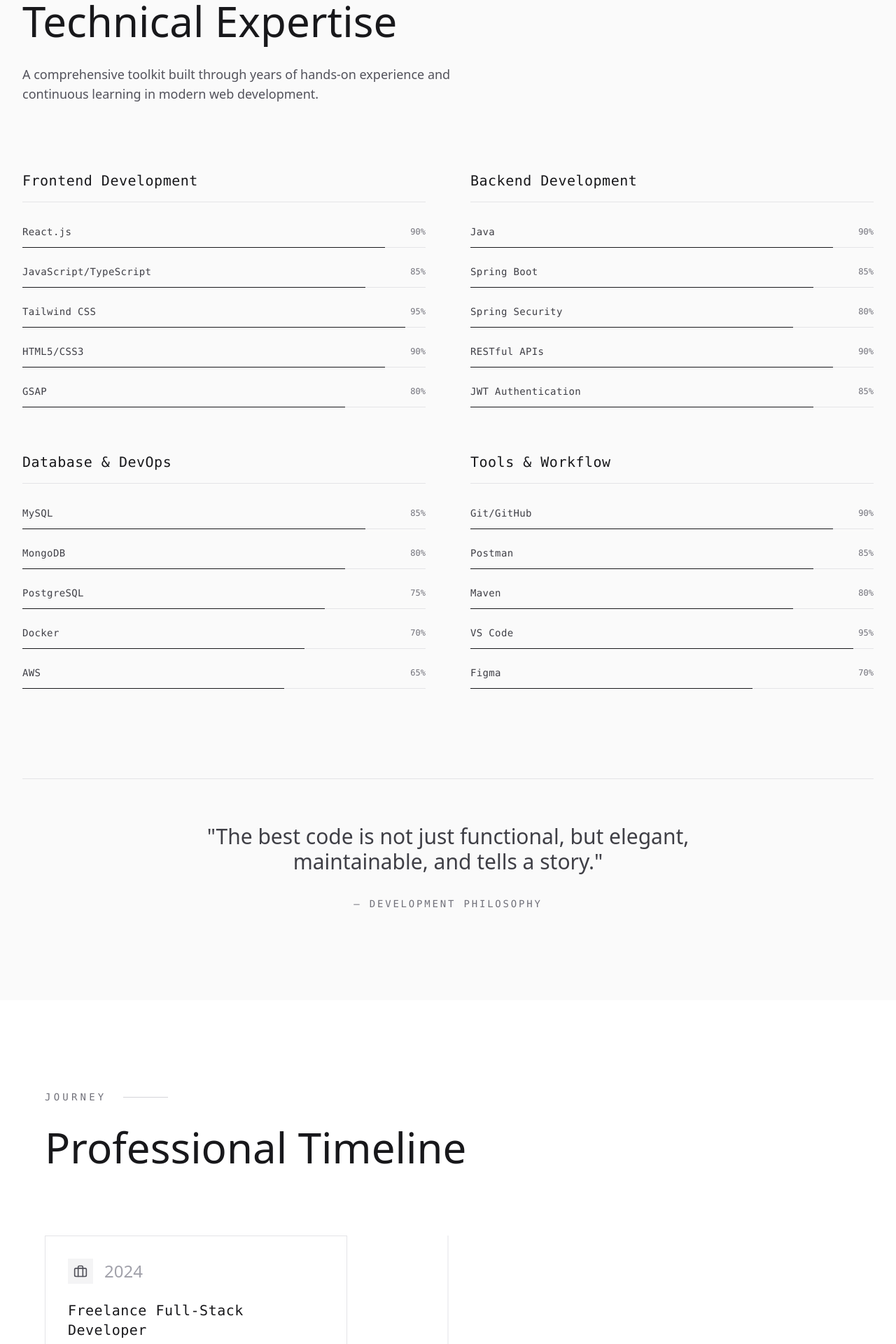
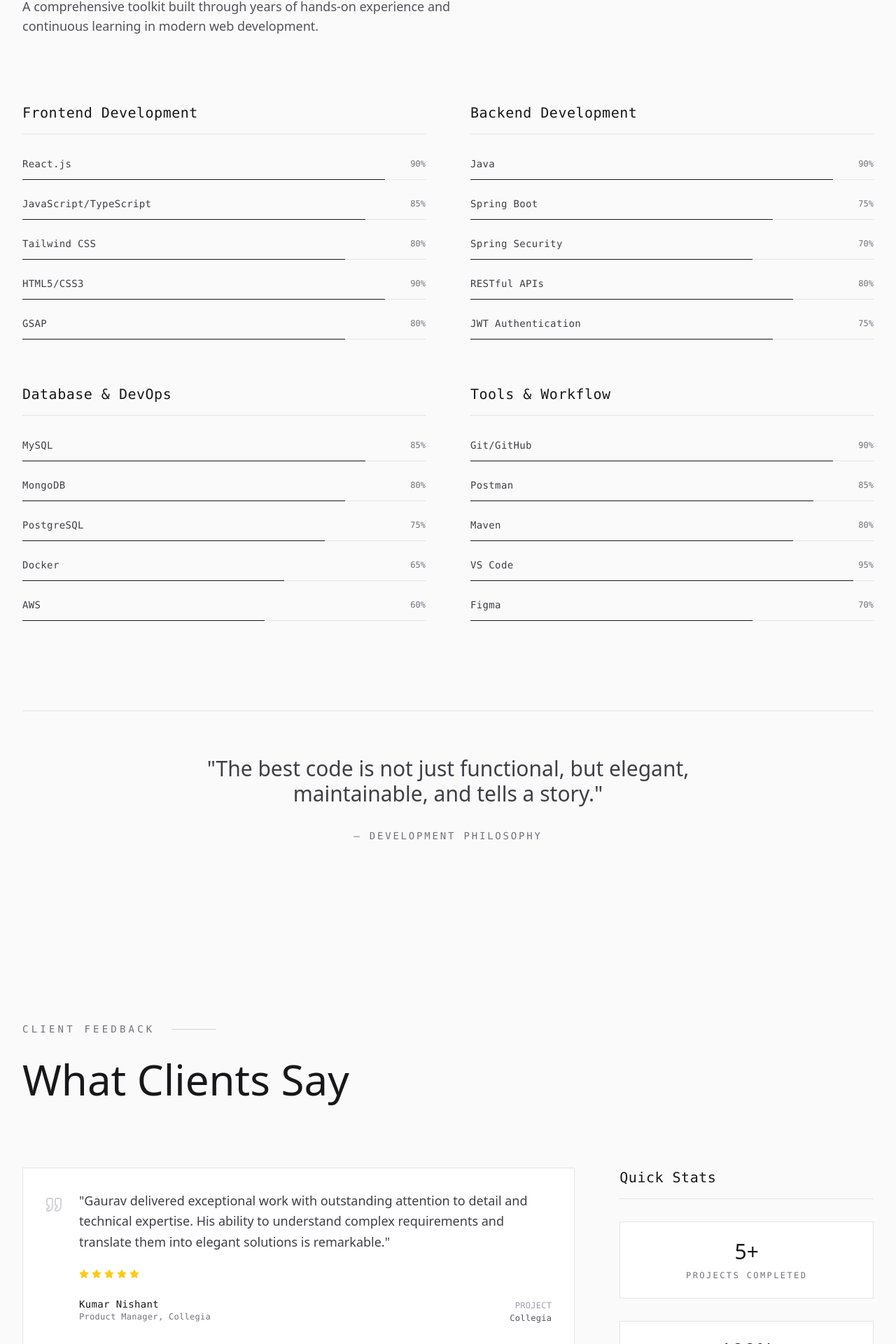
Before and after one commit to Gaurav-Shaw09/Gaurav_PortFolio, a React (Vite) app in the folder Gaurav/: page / in a window 1280 px wide. Shown: the part 4570-6490 px from the top of the page at 70% size. Built offline with nearby package versions, Linux system fonts and the light colour scheme.

Commit message:
few changes

```diff
--- a/Gaurav/src/components/About.tsx
+++ b/Gaurav/src/components/About.tsx
@@ -13,8 +13,8 @@ const About: React.FC = () => {
   const statsRef = useRef<HTMLDivElement>(null);
 
   const stats = [
-    { number: '2+', label: 'Years Experience', description: 'Building digital solutions' },
-    { number: '15+', label: 'Projects Completed', description: 'Across various domains' },
+
+    { number: '5+', label: 'Projects Completed', description: 'Across various domains' },
     { number: '100%', label: 'Client Satisfaction', description: 'Quality-focused delivery' },
   ];
 
--- a/Gaurav/src/components/Footer.tsx
+++ b/Gaurav/src/components/Footer.tsx
@@ -63,7 +63,7 @@ const Footer: React.FC = () => {
   return (
    <footer
   ref={footerRef}
-      className="bg-zinc-900 dark:bg-zinc-950 text-zinc-100 dark:text-zinc-100"
+  className="bg-white dark:bg-zinc-950 text-zinc-900 dark:text-zinc-100"
 >
   <div className="px-8 py-20">
     <div className="max-w-7xl mx-auto">
@@ -73,10 +73,10 @@ const Footer: React.FC = () => {
           {/* Brand Section */}
           <div className="lg:col-span-6 space-y-8">
             <div>
-                  <h3 className="text-3xl md:text-4xl font-light text-zinc-100 mb-6">
+              <h3 className="text-3xl md:text-4xl font-light text-zinc-900 dark:text-zinc-100 mb-6">
                 Gaurav Shaw
               </h3>
-                  <p className="text-base font-light text-zinc-400 leading-relaxed max-w-lg">
+              <p className="text-base font-light text-zinc-600 dark:text-zinc-400 leading-relaxed max-w-lg">
                 Full-Stack Developer crafting digital experiences with precision and creativity.
                 Available for freelance projects and collaborations worldwide.
               </p>
@@ -86,10 +86,10 @@ const Footer: React.FC = () => {
             <div className="grid grid-cols-3 gap-6">
               {quickStats.map((stat, index) => (
                 <div key={index} className="text-center">
-                      <div className="text-xl font-light text-zinc-100 mb-1">
+                  <div className="text-xl font-light text-zinc-900 dark:text-zinc-100 mb-1">
                     {stat.value}
                   </div>
-                      <div className="text-xs font-mono tracking-[0.2em] uppercase text-zinc-500">
+                  <div className="text-xs font-mono tracking-[0.2em] uppercase text-zinc-500 dark:text-zinc-400">
                     {stat.label}
                   </div>
                 </div>
@@ -100,27 +100,27 @@ const Footer: React.FC = () => {
           {/* Navigation & Contact */}
           <div className="lg:col-span-3 space-y-8">
             <div>
-                  <h4 className="text-sm font-mono tracking-[0.2em] uppercase text-zinc-400 mb-6">
+              <h4 className="text-sm font-mono tracking-[0.2em] uppercase text-zinc-700 dark:text-zinc-400 mb-6">
                 Navigate
               </h4>
               <div className="space-y-3">
                 <button
                   onClick={() => scrollToSection('work')}
-                      className="block text-sm font-mono tracking-wide text-zinc-300 hover:text-zinc-100 transition-colors duration-300"
+                  className="block text-sm font-mono tracking-wide text-zinc-700 hover:text-zinc-900 dark:text-zinc-300 dark:hover:text-zinc-100 transition-colors duration-300"
                   data-cursor="pointer"
                 >
                   01. Work
                 </button>
                 <button
                   onClick={() => scrollToSection('about')}
-                      className="block text-sm font-mono tracking-wide text-zinc-300 hover:text-zinc-100 transition-colors duration-300"
+                  className="block text-sm font-mono tracking-wide text-zinc-700 hover:text-zinc-900 dark:text-zinc-300 dark:hover:text-zinc-100 transition-colors duration-300"
                   data-cursor="pointer"
                 >
                   02. About
                 </button>
                 <button
                   onClick={() => scrollToSection('contact')}
-                      className="block text-sm font-mono tracking-wide text-zinc-300 hover:text-zinc-100 transition-colors duration-300"
+                  className="block text-sm font-mono tracking-wide text-zinc-700 hover:text-zinc-900 dark:text-zinc-300 dark:hover:text-zinc-100 transition-colors duration-300"
                   data-cursor="pointer"
                 >
                   03. Contact
@@ -132,7 +132,7 @@ const Footer: React.FC = () => {
           {/* Social & Back to Top */}
           <div className="lg:col-span-3 space-y-8">
             <div>
-                  <h4 className="text-sm font-mono tracking-[0.2em] uppercase text-zinc-400 mb-6">
+              <h4 className="text-sm font-mono tracking-[0.2em] uppercase text-zinc-700 dark:text-zinc-400 mb-6">
                 Connect
               </h4>
               <div className="flex space-x-4">
@@ -142,7 +142,7 @@ const Footer: React.FC = () => {
                     href={social.href}
                     target="_blank"
                     rel="noopener noreferrer"
-                        className="p-2 border border-zinc-800 text-zinc-400 hover:text-zinc-100 hover:border-zinc-600 transition-all duration-300"
+                    className="p-2 border border-zinc-300 dark:border-zinc-800 text-zinc-600 dark:text-zinc-400 hover:text-zinc-900 dark:hover:text-zinc-100 hover:border-zinc-500 dark:hover:border-zinc-600 transition-all duration-300"
                     data-cursor="pointer"
                     aria-label={social.label}
                   >
@@ -154,7 +154,7 @@ const Footer: React.FC = () => {
 
             <button
               onClick={scrollToTop}
-                  className="flex items-center space-x-2 text-sm font-mono tracking-wide text-zinc-400 hover:text-zinc-100 transition-colors duration-300"
+              className="flex items-center space-x-2 text-sm font-mono tracking-wide text-zinc-600 hover:text-zinc-900 dark:text-zinc-400 dark:hover:text-zinc-100 transition-colors duration-300"
               data-cursor="pointer"
             >
               <ArrowUp size={14} />
@@ -164,15 +164,15 @@ const Footer: React.FC = () => {
         </div>
 
         {/* Divider */}
-            <div className="w-full h-px bg-zinc-800 mb-8"></div>
+        <div className="w-full h-px bg-zinc-300 dark:bg-zinc-800 mb-8"></div>
 
         {/* Bottom Section */}
         <div className="flex flex-col md:flex-row justify-between items-center space-y-4 md:space-y-0">
-              <div className="text-xs font-mono tracking-wide text-zinc-500">
+          <div className="text-xs font-mono tracking-wide text-zinc-500 dark:text-zinc-400">
             © 2025 Gaurav Shaw. All rights reserved.
           </div>
 
-              <div className="text-xs font-mono tracking-wide text-zinc-500">
+          <div className="text-xs font-mono tracking-wide text-zinc-500 dark:text-zinc-400">
             Designed & Developed with precision
           </div>
         </div>
@@ -180,6 +180,7 @@ const Footer: React.FC = () => {
     </div>
   </div>
 </footer>
+
   );
 };
 
--- a/Gaurav/src/components/Skills.tsx
+++ b/Gaurav/src/components/Skills.tsx
@@ -13,7 +13,7 @@ const Skills: React.FC = () => {
       skills: [
         { name: 'React.js', level: 90 },
         { name: 'JavaScript/TypeScript', level: 85 },
-        { name: 'Tailwind CSS', level: 95 },
+        { name: 'Tailwind CSS', level: 80 },
         { name: 'HTML5/CSS3', level: 90 },
         { name: 'GSAP', level: 80 },
       ],
@@ -22,10 +22,10 @@ const Skills: React.FC = () => {
       title: 'Backend Development',
       skills: [
         { name: 'Java', level: 90 },
-        { name: 'Spring Boot', level: 85 },
-        { name: 'Spring Security', level: 80 },
-        { name: 'RESTful APIs', level: 90 },
-        { name: 'JWT Authentication', level: 85 },
+        { name: 'Spring Boot', level: 75 },
+        { name: 'Spring Security', level: 70 },
+        { name: 'RESTful APIs', level: 80 },
+        { name: 'JWT Authentication', level: 75 },
       ],
     },
     {
@@ -34,8 +34,8 @@ const Skills: React.FC = () => {
         { name: 'MySQL', level: 85 },
         { name: 'MongoDB', level: 80 },
         { name: 'PostgreSQL', level: 75 },
-        { name: 'Docker', level: 70 },
-        { name: 'AWS', level: 65 },
+        { name: 'Docker', level: 65 },
+        { name: 'AWS', level: 60 },
       ],
     },
     {
--- a/Gaurav/src/components/TestimonialPreview.tsx
+++ b/Gaurav/src/components/TestimonialPreview.tsx
@@ -13,7 +13,7 @@ const TestimonialPreview: React.FC = () => {
     {
       name: 'Kumar Nishant',
       role: 'Product Manager',
-      company: 'Tech Startup',
+      company: 'Collegia',
       testimonial: 'Gaurav delivered exceptional work with outstanding attention to detail and technical expertise. His ability to understand complex requirements and translate them into elegant solutions is remarkable.',
       rating: 5,
       project: 'Collegia',
@@ -21,7 +21,7 @@ const TestimonialPreview: React.FC = () => {
     {
       name: 'Aditya Suryavanshi',
       role: 'Senior Developer',
-      company: 'Software Solutions',
+      company: 'Roots-Routes',
       testimonial: 'Working with Gaurav was seamless. His problem-solving skills, code quality, and collaborative approach made our project a huge success. Highly recommend his expertise.',
       rating: 5,
       project: 'E-commerce Platform',
@@ -29,9 +29,8 @@ const TestimonialPreview: React.FC = () => {
   ];
 
   const stats = [
-    { number: '15+', label: 'Projects Completed' },
+    { number: '5+', label: 'Projects Completed' },
     { number: '100%', label: 'Client Satisfaction' },
-    { number: '2+', label: 'Years Experience' },
   ];
 
   useEffect(() => {
--- a/Gaurav/src/components/Timeline.tsx
+++ /dev/null
@@ -1,176 +0,0 @@
-import React, { useEffect, useRef } from 'react';
-import { gsap } from 'gsap';
-import { ScrollTrigger } from 'gsap/ScrollTrigger';
-import { Briefcase, Book, Award } from 'lucide-react';
-
-const Timeline: React.FC = () => {
-  const sectionRef = useRef<HTMLDivElement>(null);
-  const headerRef = useRef<HTMLDivElement>(null);
-  const timelineRef = useRef<HTMLDivElement>(null);
-
-  const timelineItems = [
-    {
-      year: '2024',
-      title: 'Freelance Full-Stack Developer',
-      company: 'Independent Contractor',
-      type: 'work',
-      icon: Briefcase,
-      description: 'Building scalable web applications for clients worldwide. Specializing in modern technologies with focus on exceptional user experience and performance optimization.',
-      achievements: ['15+ Projects Delivered', '100% Client Satisfaction', 'International Clients'],
-    },
-    {
-      year: '2023',
-      title: 'Advanced Development Studies',
-      company: 'Self-Directed Learning',
-      type: 'education',
-      icon: Book,
-      description: 'Deepened expertise in system design, data structures, and advanced Spring Boot features while building multiple full-stack projects.',
-      achievements: ['System Design Mastery', 'Open Source Contributions', 'Technical Blog Writing'],
-    },
-    {
-      year: '2022',
-      title: 'Computer Science Journey Begins',
-      company: 'University Education',
-      type: 'education',
-      icon: Book,
-      description: 'Started formal education in computer science, building strong foundations in programming, algorithms, and software engineering principles.',
-      achievements: ['Programming Fundamentals', 'Algorithm Design', 'Software Engineering'],
-    },
-  ];
-
-  useEffect(() => {
-    gsap.fromTo(
-      headerRef.current,
-      { y: 60, opacity: 0 },
-      {
-        y: 0,
-        opacity: 1,
-        duration: 1,
-        ease: 'power3.out',
-        scrollTrigger: {
-          trigger: headerRef.current,
-          start: 'top 80%',
-        },
-      }
-    );
-
-    timelineItems.forEach((_, index) => {
-      gsap.fromTo(
-        `.timeline-item-${index}`,
-        { x: index % 2 === 0 ? -80 : 80, opacity: 0 },
-        {
-          x: 0,
-          opacity: 1,
-          duration: 1,
-          ease: 'power3.out',
-          scrollTrigger: {
-            trigger: `.timeline-item-${index}`,
-            start: 'top 85%',
-          },
-        }
-      );
-    });
-
-    // Animate timeline line
-    gsap.fromTo(
-      '.timeline-line',
-      { height: '0%' },
-      {
-        height: '100%',
-        duration: 2,
-        ease: 'power2.out',
-        scrollTrigger: {
-          trigger: timelineRef.current,
-          start: 'top 80%',
-          end: 'bottom 20%',
-          scrub: 1,
-        },
-      }
-    );
-  }, []);
-
-  return (
-    <section
-      id="timeline"
-      ref={sectionRef}
-      className="py-32 px-8"
-    >
-      <div className="max-w-6xl mx-auto">
-        <div ref={headerRef} className="mb-24">
-          <div className="flex items-center space-x-6 mb-8">
-            <span className="text-sm font-mono tracking-[0.3em] uppercase text-zinc-500 dark:text-zinc-500">
-              Journey
-            </span>
-            <div className="w-16 h-px bg-zinc-300 dark:bg-zinc-700"></div>
-          </div>
-          <h2 className="text-4xl md:text-6xl font-light text-zinc-900 dark:text-zinc-100">
-            Professional Timeline
-          </h2>
-        </div>
-
-        <div ref={timelineRef} className="relative">
-          {/* Timeline Line */}
-          <div className="absolute left-1/2 transform -translate-x-1/2 w-px bg-zinc-200 dark:bg-zinc-800 h-full">
-            <div className="timeline-line w-full bg-zinc-900 dark:bg-zinc-100"></div>
-          </div>
-
-          <div className="space-y-24">
-            {timelineItems.map((item, index) => (
-              <div
-                key={index}
-                className={`timeline-item-${index} relative flex items-center ${
-                  index % 2 === 0 ? 'justify-start' : 'justify-end'
-                }`}
-              >
-                {/* Timeline Node */}
-                <div className="absolute left-1/2 transform -translate-x-1/2 w-4 h-4 bg-zinc-900 dark:bg-zinc-100 rounded-full border-4 border-white dark:border-zinc-950 z-10"></div>
-
-                {/* Content Card */}
-                <div className={`w-5/12 ${index % 2 === 0 ? 'pr-12' : 'pl-12'}`}>
-                  <div className="bg-white dark:bg-zinc-900 border border-zinc-200 dark:border-zinc-800 p-8 hover:border-zinc-900 dark:hover:border-zinc-100 transition-colors duration-300">
-                    <div className="flex items-center space-x-4 mb-6">
-                      <div className="p-2 bg-zinc-100 dark:bg-zinc-800">
-                        <item.icon size={20} className="text-zinc-600 dark:text-zinc-400" />
-                      </div>
-                      <div className="text-2xl font-light text-zinc-400 dark:text-zinc-600">
-                        {item.year}
-                      </div>
-                    </div>
-
-                    <div className="space-y-4">
-                      <h3 className="text-xl font-mono tracking-wide text-zinc-900 dark:text-zinc-100">
-                        {item.title}
-                      </h3>
-                      <p className="text-sm font-mono tracking-wide text-zinc-500 dark:text-zinc-500 uppercase">
-                        {item.company}
-                      </p>
-                      <p className="text-zinc-600 dark:text-zinc-400 leading-relaxed font-light">
-                        {item.description}
-                      </p>
-
-                      <div className="space-y-2">
-                        {item.achievements.map((achievement, achievementIndex) => (
-                          <div
-                            key={achievementIndex}
-                            className="flex items-center space-x-2"
-                          >
-                            <div className="w-1 h-1 bg-zinc-400 dark:bg-zinc-600 rounded-full"></div>
-                            <span className="text-xs font-mono tracking-wide text-zinc-500 dark:text-zinc-500">
-                              {achievement}
-                            </span>
-                          </div>
-                        ))}
-                      </div>
-                    </div>
-                  </div>
-                </div>
-              </div>
-            ))}
-          </div>
-        </div>
-      </div>
-    </section>
-  );
-};
-
-export default Timeline;
--- a/Gaurav/src/pages/Home.tsx
+++ b/Gaurav/src/pages/Home.tsx
@@ -3,7 +3,6 @@ import Hero from '../components/Hero';
 import Projects from '../components/Projects';
 import About from '../components/About';
 import Skills from '../components/Skills';
-import Timeline from '../components/Timeline';
 import TestimonialPreview from '../components/TestimonialPreview';
 import Contact from '../components/Contact';
 import Footer from '../components/Footer';
@@ -15,7 +14,6 @@ const Home: React.FC = () => {
       <Projects />
       <About />
       <Skills />
-      <Timeline />
       <TestimonialPreview />
       <Contact />
       <Footer />
--- a/Gaurav/tailwind.config.js
+++ b/Gaurav/tailwind.config.js
@@ -1,5 +1,6 @@
 /** @type {import('tailwindcss').Config} */
 export default {
+  darkMode: "class", // <-- add this
   content: ['./index.html', './src/**/*.{js,ts,jsx,tsx}'],
   theme: {
     extend: {},
```
Lines whose indentation alone changed are shown as unchanged.
